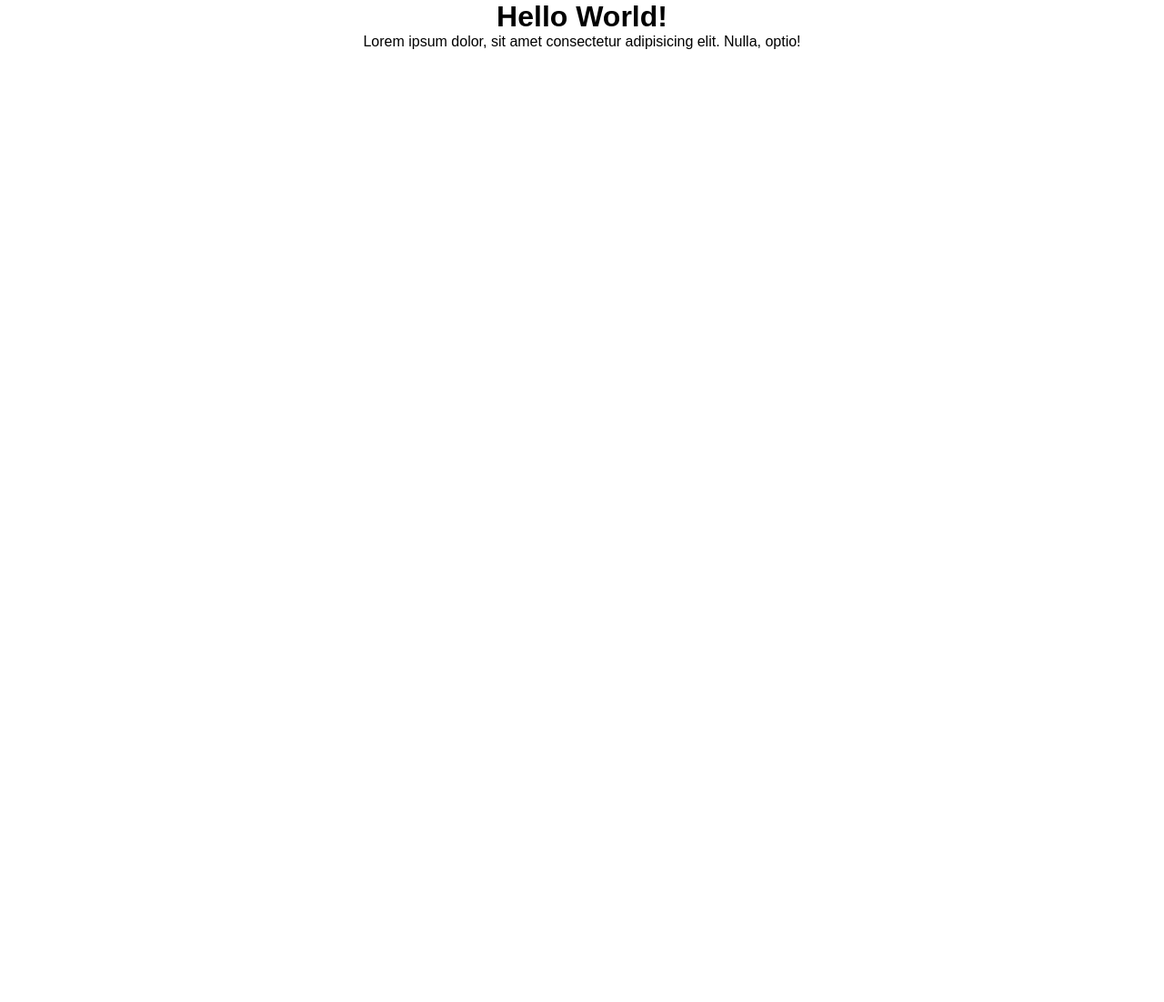
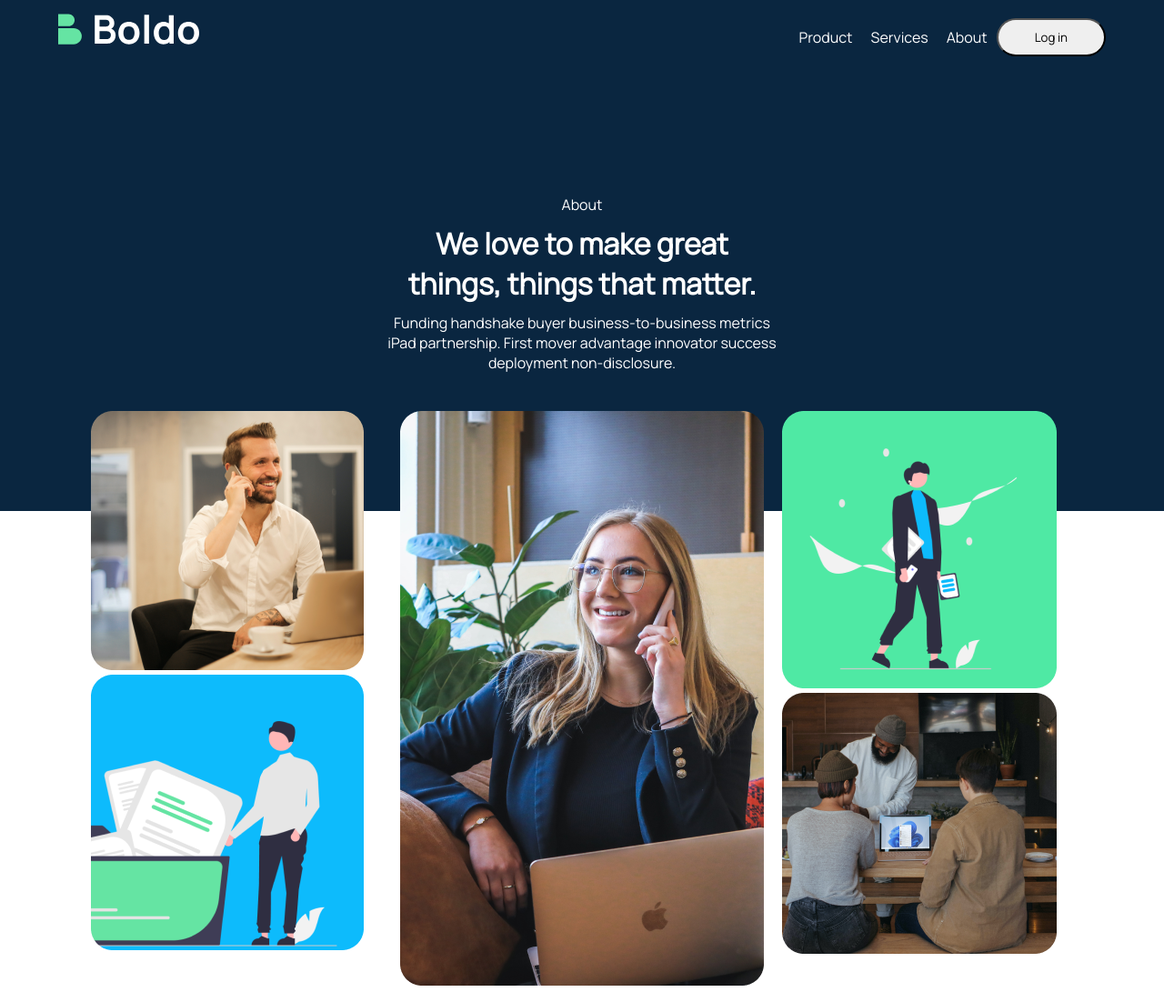
Before and after one commit to Ziyodulla02/coca-cola, a plain HTML site: page index.html in a window 1280 px wide. Shown: the top 1102 px of the page at 91% size. Before the commit the page ends 800 px from the top, so only its background shows below. Drawn offline with Linux system fonts and the light colour scheme.

Commit message:
{{github jamoviy ish}}

```diff
--- a/index.html
+++ b/index.html
@@ -5,10 +5,38 @@
     <meta http-equiv="X-UA-Compatible" content="IE=edge">
     <meta name="viewport" content="width=device-width, initial-scale=1.0">
     <title>Document</title>
-    <link rel="stylesheet" href="./css/main.css">
+    <link rel="preconnect" href="https://fonts.googleapis.com">
+<link rel="preconnect" href="https://fonts.gstatic.com" crossorigin>
+<link href="https://fonts.googleapis.com/css2?family=Manrope&display=swap" rel="stylesheet">
+    <link rel="stylesheet" href="./css/main.min.css">
 </head>
 <body>
-    <h1>Hello World!</h1>
-    <p>Lorem ipsum dolor, sit amet consectetur adipisicing elit. Nulla, optio!</p>
+  <header><div class="container"><img src="./images/Logo (5).svg" alt="Logo">
+  <nav><ul>
+    <li><a href="#">Product</a></li>
+    <li><a href="#">Services</a></li>
+    <li><a href="#">About</a></li>
+    <button class="btn">Log in</button>
+  </ul> </nav>
+</div></header>
+<div class="breadcrumb">
+    <div class="item">
+    <p class="text">About</p><h1 class="text">We love to make great things, things that matter.</h1><p class="text">Funding handshake buyer business-to-business metrics iPad partnership. First mover advantage innovator success deployment non-disclosure.</p>
+    </div>
+</div>
+ <div class="card">
+    <div class="card__item">
+    <img src="./images/Rectangle 1270.png" alt="card"><img src="./images/Rectangle 1273.png" alt="card">
+    </div>
+    <div class="card__item"><img src="./images/Rectangle 1271.png" alt="card"></div>
+    <div class="card__item"><img src="./images/Rectangle 1272.png" alt="card"><img src="./images/Rectangle 1274.png" alt="card"></div>
+ </div>
+ <div class="section">
+  <p class="section_text">Our story</p><h1 class="section_text">Handshake infographic mass market crowdfunding iteration.</h1><p class="section_text">Conversion angel investor entrepreneur first mover advantage. Handshake infographic mass market crowdfunding iteration. Traction stock user experience deployment beta innovator incubator focus. Sales user experience branding growth hacking holy grail monetization conversion prototype stock network effects. Learning curve network effects return on investment bootstrapping business-to-consumer. </p>
+ </div>
+ <div class="tabs">
+  <p class="tabs__text">Our numbers</p><h1 class="tabs__text">Handshake infographic mass market crowdfunding iteration.</h1>
+ <div class="tabs-item"><div class="tabs__card"><h1 class="card__text">120m</h1><p class="text2">Cool feature title</p></div> <div class="tabs__card"><h1 class="card__text">10.000</h1><p class="text2">Cool feature title</p></div> <div class="tabs__card"><h1 class="card__text">240</h1><p class="text2">Cool feature title</p></div></div>
+ </div>
 </body>
 </html>
--- /dev/null
+++ b/scss/_breadcrumb.scss
@@ -0,0 +1,17 @@
+.breadcrumb{
+    width: 100%;
+    height: 500px;
+    background-color: rgb(10,38,64);
+    display: flex;
+    justify-content: center;
+    align-items: center;
+    .item{
+        width: 450px;
+        .text{
+            text-align: center;
+            color: #fff;
+            margin: 10px;
+
+        }
+    }
+}
--- /dev/null
+++ b/scss/_card.scss
@@ -0,0 +1,11 @@
+.card{
+    width: 1100px;
+    display: grid;
+    grid-template-columns: 1fr 1fr 1fr;
+    grid-template-rows: 1fr;
+    margin: auto;
+    margin-top: -120px;
+    .card__item{
+        margin: 10px;
+    }
+}
--- /dev/null
+++ b/scss/_header.scss
@@ -0,0 +1,26 @@
+
+header{
+    background-color: rgb(10,38,64);
+    .container{
+        width: 90%;
+        margin: auto;
+        display: flex;
+        justify-content: space-between;
+        ul{
+            margin-top: 20px;
+            display: flex;
+            li{
+                margin: 10px;
+                list-style: none;
+                a{
+                    text-decoration: none;
+                    color: #fff;
+                }
+            }
+        }
+    }
+}
+.btn{
+    padding: 8px 40px;
+    border-radius: 24px;
+}
--- /dev/null
+++ b/scss/_section.scss
@@ -0,0 +1,9 @@
+.section{
+    margin: auto;
+    margin-top: 100px;
+    width: 680px;
+    height: 300px;
+}
+.section_text{
+    margin-top: 10px;
+}
--- /dev/null
+++ b/scss/_tabs.scss
@@ -0,0 +1,27 @@
+.tabs{
+    height: 584px;
+    background-color: rgb(10,38,64);
+}
+.tabs__text{
+    margin-top: 100px;
+    color: #fff;
+    width: 600px;
+    margin: auto;
+    text-align: center;
+}
+.tabs-item{
+    margin: 50px;
+    display: flex;
+    justify-content: center;
+    align-items: center;
+    justify-content: space-around;
+}
+.tabs__catd{
+    margin: 30px;
+}
+.card__text{
+    color: rgb(79,233,164);
+}
+.text2{
+    color: #fff;
+}
--- /dev/null
+++ b/scss/main.scss
@@ -0,0 +1,11 @@
+*{
+    margin: 0;
+    padding: 0;
+    box-sizing: border-box;
+    font-family: 'Manrope', sans-serif;
+}
+@import "./header";
+@import "./breadcrumb";
+@import "./card";
+@import "./section";
+@import "./tabs";
```
Also changed, not shown: css/main.css (deleted), css/main.min.css (added), images/Logo (5).svg (added), images/Rectangle 1270.png (added), images/Rectangle 1271.png (added), images/Rectangle 1272.png (added), images/Rectangle 1273.png (added), images/Rectangle 1274.png (added), readme.txt (deleted), 1 other file.
